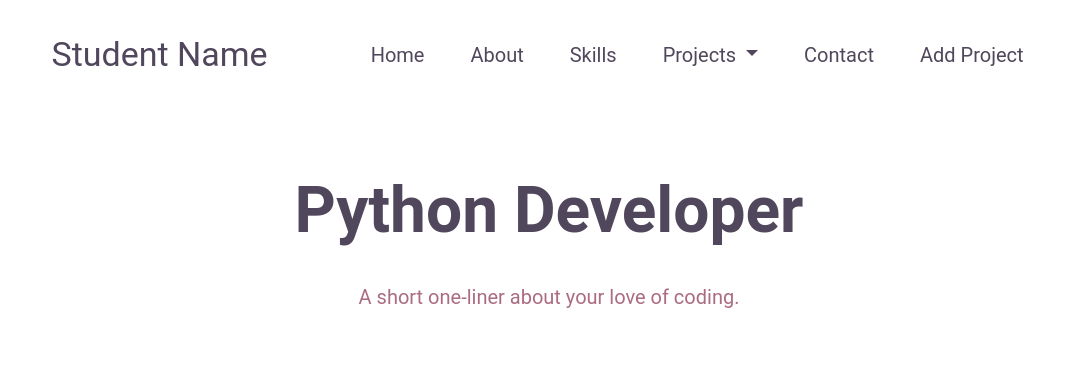
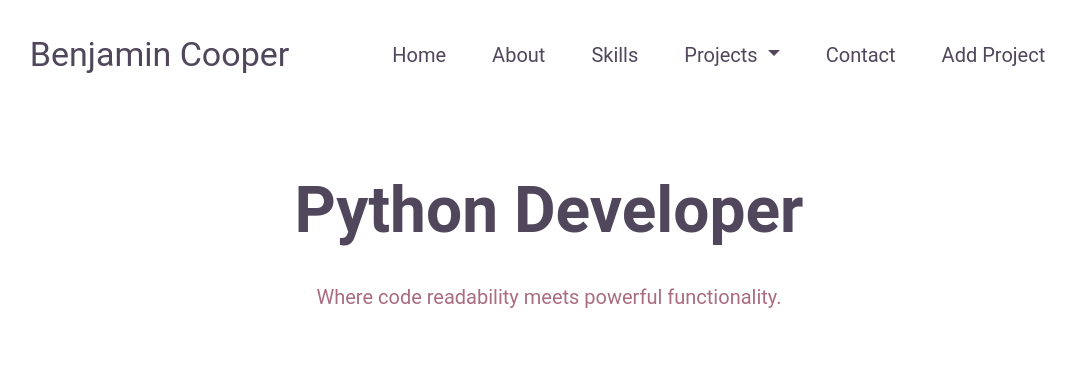
Before and after one commit to benjicoopz/portfoliowsql, a Flask app: template templates/index.html in a window 1280 px wide. Shown: the top 389 px of the page, without its empty margins (91-1167 px from the left). Run offline with Flask 3, Linux system fonts and the light colour scheme; the template is opened without the code that fills it: most values are stand-ins (such as "Sample title", 1, 10 or a date in 2020).

Commit message:
trying to add pic

```diff
--- a/templates/index.html
+++ b/templates/index.html
@@ -4,8 +4,8 @@
 {% block content %}
 <section class="header">
     <h1>Python Developer</h1>
-    <p>A short one-liner about your love of coding.</p>
-    <img src="https://cdn.pixabay.com/photo/2016/11/29/13/14/attractive-1869761_1280.jpg" alt="Headshot of myself">
+    <p> Where code readability meets powerful functionality.</p>
+    <img src="/img/bigpic.jpg" alt="Headshot of myself">
 </section>
 <section id="about">
     <h2>About Me</h2>
--- a/templates/layout.html
+++ b/templates/layout.html
@@ -14,7 +14,7 @@
         <section class="navigation">
             <nav class="navbar navbar-expand-lg">
                 <div class="container-fluid">
-                  <a class="navbar-brand" href="{{ url_for('index') }}">Student Name</a>
+                  <a class="navbar-brand" href="{{ url_for('index') }}">Benjamin Cooper</a>
                   <button class="toggle" type="button" data-bs-toggle="collapse" data-bs-target="#navbarContent" aria-controls="navbarContent" aria-expanded="false" aria-label="Toggle navigation">
                     <i class="fas fa-bars"></i>
                   </button>
```
Also changed, not shown: img/bigpic.jpg (added).
